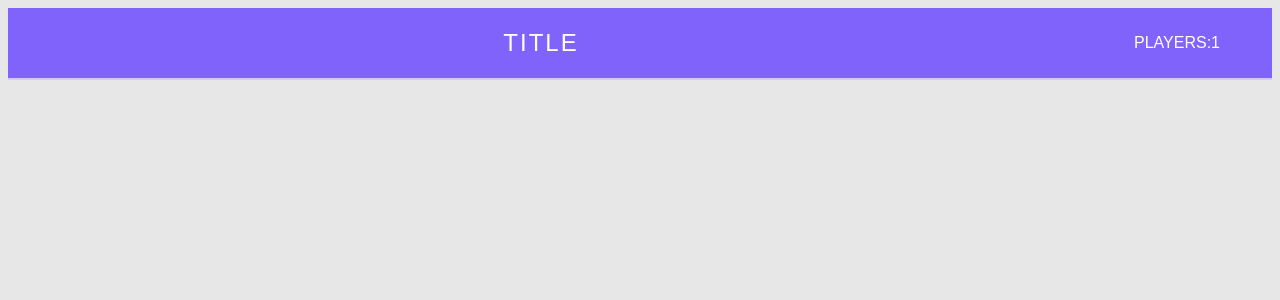
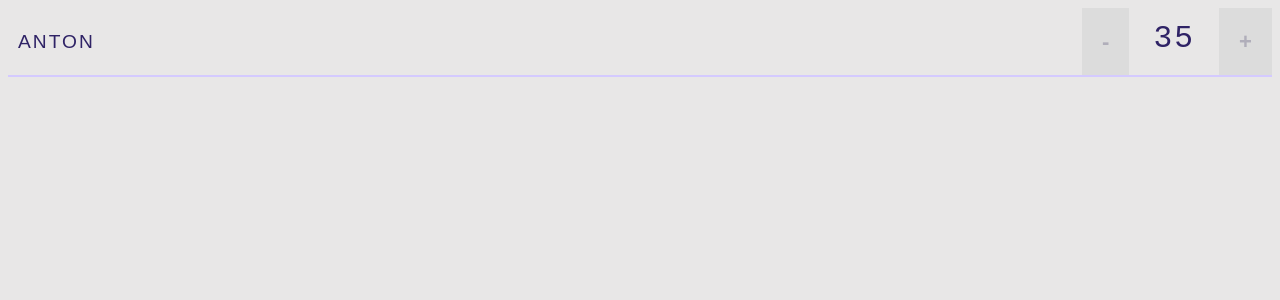
Before and after one commit to miroshkin/first-react-app, a React (Create React App) app: page / in a window 1280 px wide. Shown: the top 300 px of the page. Built offline with nearby package versions, Linux system fonts and the light colour scheme.

Commit message:
Added counter component

```diff
--- a/src/index.js
+++ b/src/index.js
@@ -13,10 +13,22 @@ const Header = () => {
   );
 }
 
+const Player = () => {
+  return (
+    <div className="player">
+      <span className  ="player-name">Anton</span>
+      <div className="counter">
+        <button className="counter-action decrement"> - </button>
+        <span className="counter-score">35</span>
+        <button className="counter-action increment"> + </button>
+      </div>
+    </div>
+  );
+}
 
 
 ReactDOM.render(
-  <Header />,
+  <Player />,
   document.getElementById('root')
 );
 
```
